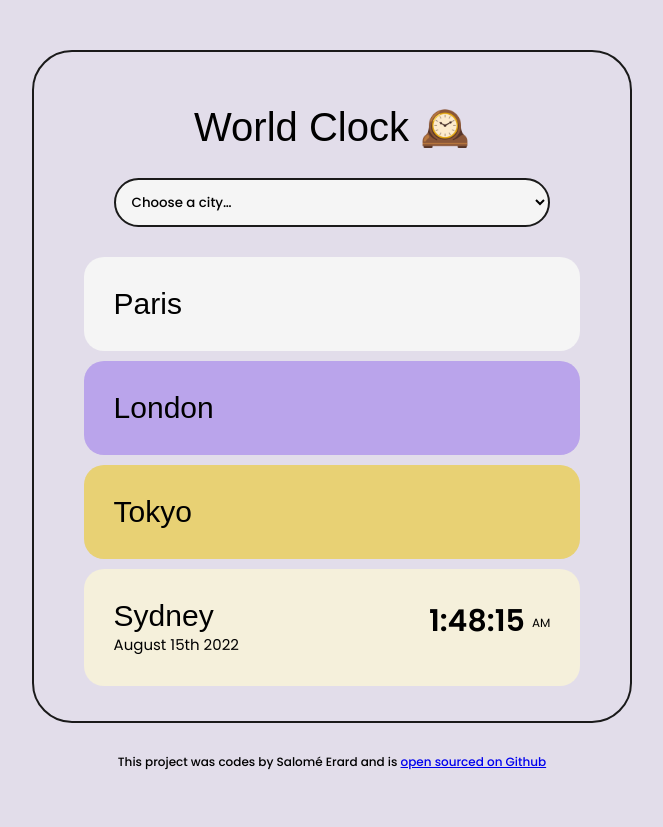
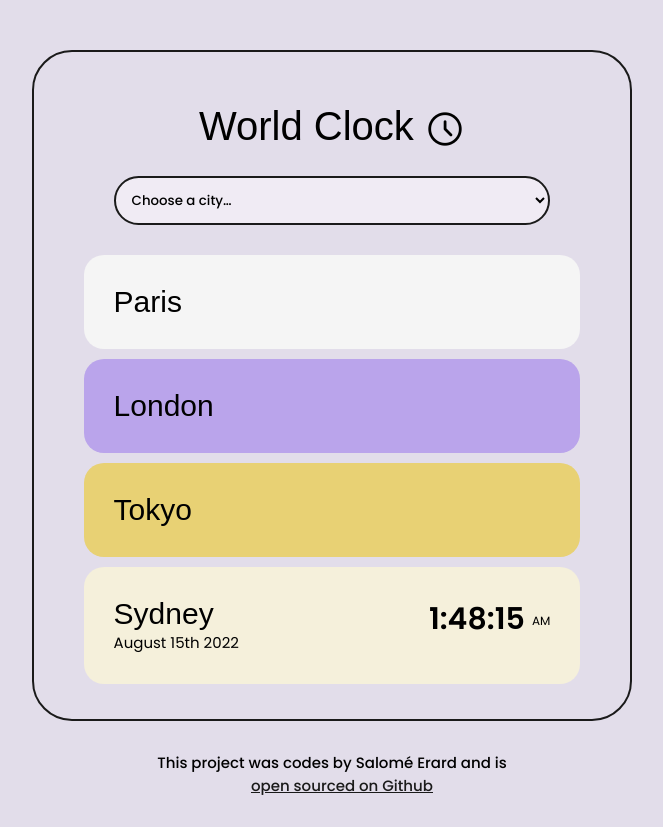
Before and after one commit to salomeIsCoding/World-Clock, a plain HTML site: page index.html in a window 1280 px wide. Shown: the whole page, without its empty margins (308-971 px from the left). Before the commit the page ends 801 px from the top, so only its background shows below. Drawn offline with nearby package versions, Linux system fonts and the light colour scheme; a script that the page names is missing; a web font is replaced by a local one.

Commit message:
Changed some css

```diff
--- a/css/styles.css
+++ b/css/styles.css
@@ -9,6 +9,16 @@ h1 {
         font-weight: 400;
         font-style: normal;
         font-size: 40px;
+}
+
+#clock {
+    font-size: 40px;
+    vertical-align: middle;
+}
+
+#arrow {
+font-size: 18px;
+vertical-align: middle;
 }
 
 h2 {
@@ -37,7 +47,7 @@ select {
     font-weight: 500;
     border: 2px solid #1A1A1A;
     border-radius: 30px;
-    background: #F5F5F5;
+    background: #f0ebf4;
     display: block;
     margin: 0 auto;
     margin-bottom: 30px;
@@ -90,10 +100,20 @@ select {
     font-size: 12px;
     vertical-align: middle;
 }
+
+a {
+    color: #1A1A1A;
+    padding: 10px;
+    margin-top: 10px;
+    margin-left: 20px;
+    font-family: Poppins;
+    font-size: 15px;
+}
+
 footer {
     font-family: Poppins;
     font-weight: 500;
-    font-size: 12px;
+    font-size: 15px;
     text-align: center;
     margin: 30px;
 }
--- a/index.html
+++ b/index.html
@@ -18,10 +18,17 @@
       rel="stylesheet"
       href="https://fonts.googleapis.com/css2?family=Material+Symbols+Rounded:opsz,wght,FILL,GRAD@20..48,100..700,0..1,-50..200"
     />
+    <link
+      rel="stylesheet"
+      href="https://fonts.googleapis.com/css2?family=Material+Symbols+Rounded:opsz,wght,FILL,GRAD@20..48,100..700,0..1,-50..200"
+    />
   </head>
   <body>
     <div class="container">
-      <h1>World Clock 🕰️</h1>
+      <h1>
+        World Clock
+        <span class="material-symbols-rounded" id="clock"> schedule </span>
+      </h1>
 
       <select id="city">
         <option value="">Choose a city…</option>
@@ -63,7 +70,7 @@
       </div>
     </div>
     <footer>
-      This project was codes by Salomé Erard and is
+      This project was codes by Salomé Erard and is<br />
       <a href="https://github.com/salomeIsCoding/World-Clock" target="_blank"
         >open sourced on Github</a
       >
--- a/javascript/index.js
+++ b/javascript/index.js
@@ -48,7 +48,7 @@ function updateCity(event){
           </div>
           <div class="time">${cityTime.format("hh:mm:ss")} <small>${cityTime.format("A")}</small></div>
         </div>
-        <a href="index.html"><span class="material-symbols-rounded">
+        <a href="index.html"><span class="material-symbols-rounded" id="arrow">
 arrow_back
 </span>Go back</a>`
 }
```
